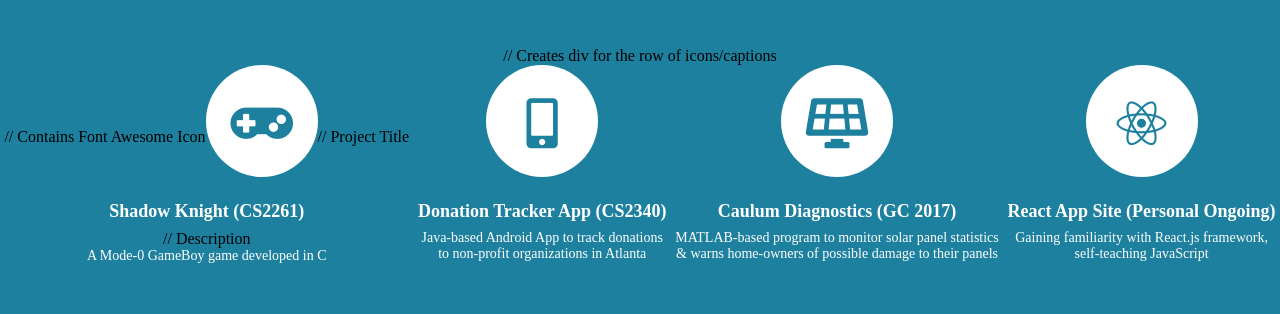
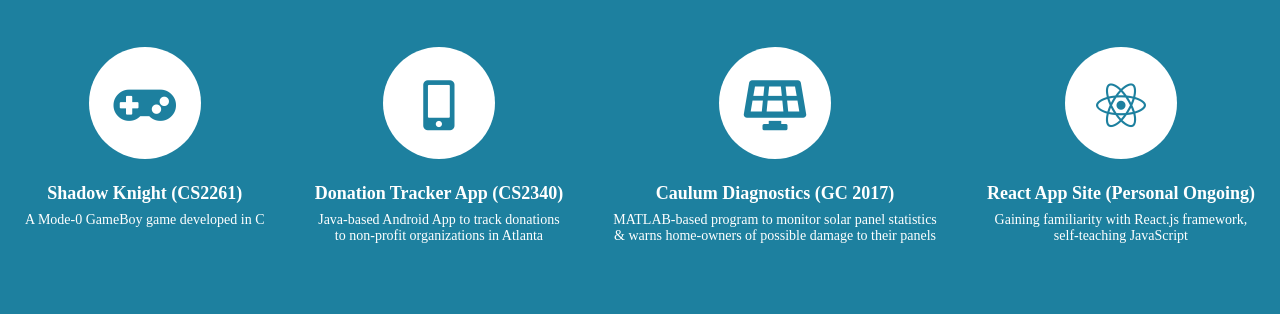
Before and after one commit to chrisjobando/personal-website-v2, a React (Create React App) app: page / in a window 1280 px wide. Shown: the part 978-1292 px from the top of the page. Built offline with nearby package versions, Linux system fonts and the light colour scheme.

Commit message:
Removed incorrect HTML comments

```diff
--- a/src/Components/Projects.js
+++ b/src/Components/Projects.js
@@ -12,17 +12,12 @@
       <div className="projects" >
         <h3>projects</h3>
         <h2>Check Out My Github!</h2>
-
-        // Creates div for the row of icons/captions
         <div className="row">
           <div>
-            // Contains Font Awesome Icon
             <span>
               <i class="fas fa-gamepad" />
             </span>
-            // Project Title
             <h4>Shadow Knight (CS2261)</h4>
-            // Description
             <p>A Mode-0 GameBoy game developed in C</p>
           </div>
           <div>
```
